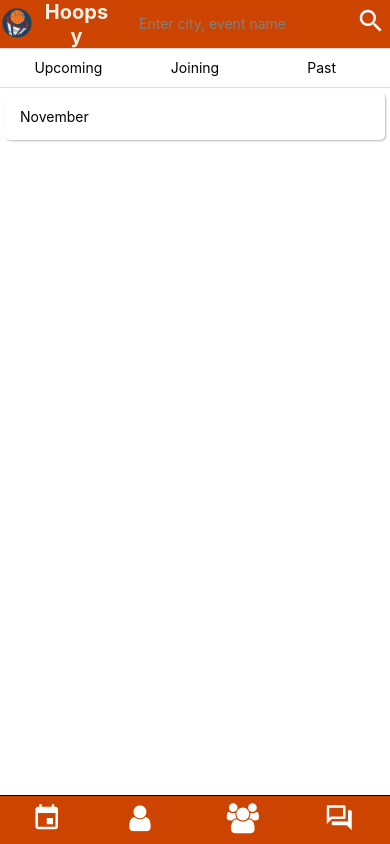
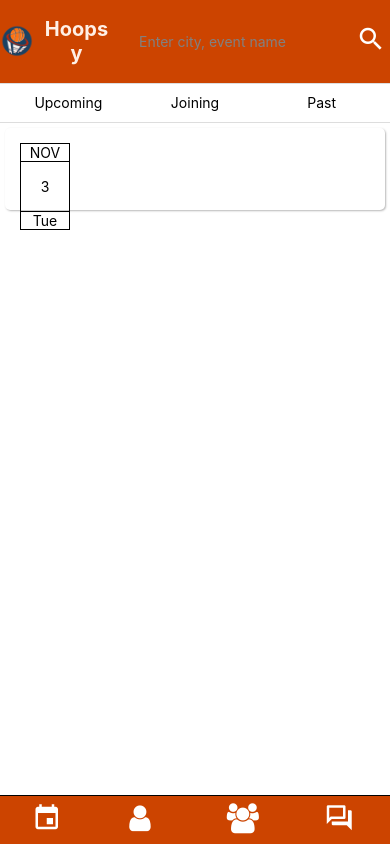
Before and after one commit to sp-devi/hoopsy-react-native, a React Native app in the folder Hoopsy/: screen / in a window 390 px wide. Built offline with nearby package versions, Linux system fonts and the light colour scheme; what react-native would draw is missing.

Commit message:
fix basic layout of calendar day info

```diff
--- a/Hoopsy/src/components/EventCalendarDate.js
+++ b/Hoopsy/src/components/EventCalendarDate.js
@@ -3,20 +3,38 @@ import { View, StyleSheet, Text } from 'react-native';
 
 export default class EventCalendarDate extends Component {
 
+    getYear() {
+        return "2020";
+    }
+
     getMonth() {
-        return (
-            <View>
-                {this.props.children}
-            </View>
-        );
+        return "NOV";
+    }
+
+    getDay() {
+        return "3";
+    }
+
+    getDayName() {
+        return "Tue"
     }
 
     render() {
         return (
             <View style={styles.calendarDateContainer}>
                 <View style={styles.calendarDateMonth}>
-                    <Text>
+                    <Text style={styles.calendarDateMonthText}>
                         {this.getMonth()}
+                    </Text>
+                </View>
+                <View style={styles.calendarDateDay}>
+                    <Text style={styles.calendarDateDayText}>
+                        {this.getDay()}
+                    </Text>
+                </View>
+                <View style={styles.calendarDateDayName}>
+                    <Text style={styles.calendarDateDayNameText}>
+                        {this.getDayName()}
                     </Text>
                 </View>
             </View>
@@ -26,6 +44,31 @@ export default class EventCalendarDate extends Component {
 // </EventCard>
 const styles = StyleSheet.create({
     calendarDateContainer: {
-        flexDirection: "column"
+        flexDirection: "column",
+        width: 50,
+        borderWidth: 1,
+
+    },
+    calendarDateMonth: {
+        borderColor: "black",
+    },
+    calendarDateMonthText: {
+        textAlign: "center"
+    },
+    calendarDateDay: {
+        borderColor: "black",
+        borderTopWidth: 1,
+        height: 50,
+        justifyContent: "center"
+    },
+    calendarDateDayText: {
+        textAlign: "center"
+    },
+    calendarDateDayName: {
+        borderColor: "black",
+        borderTopWidth: 1
+    },
+    calendarDateDayNameText: {
+        textAlign: "center"
     }
 });
```
